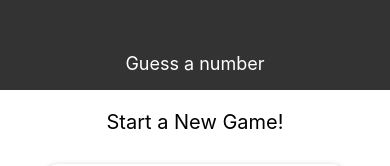
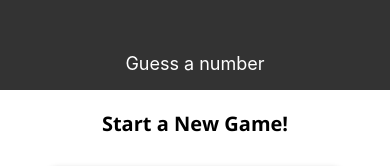
Before and after one commit to KihoonCode/Guess-A-Number, a React Native app: screen / in a window 390 px wide. Shown: the top 166 px of the page. Built offline with nearby package versions, Linux system fonts and the light colour scheme.

Commit message:
Just added fonts styling to Start Screen title :) well done 1 commit a day :)

```diff
--- a/App.js
+++ b/App.js
@@ -1,17 +1,35 @@
 import React, { useState } from 'react';
 import { StyleSheet, View } from 'react-native';
+import * as Font from 'expo-font';
+import { AppLoading } from 'expo';
 
 import Header from './components/Header';
 import StartGameScreen from './screens/StartGameScreen';
 import GameScreen from './screens/GameScreen';
 import GameOverScreen from './screens/GameOverScreen';
 
+const fetchFonts = () => {
+   return Font.loadAsync({
+      'open-sans': require('./assets/fonts/OpenSans-Regular.ttf'),
+      'open-sans-bold': require('./assets/fonts/OpenSans-Bold.ttf')
+   });
+}
 
 export default function App() {
    // user's final guess
    const [userGuess, setUserGuess] = useState();
    // number of guesses taken to get user's number
    const [numGuess, setNumGuess] = useState(0);
+   // Whether all data is loaded for app to function
+   const [isDataLoaded, setIsDataLoaded] = useState(false);
+
+   if (!isDataLoaded) {
+      return <AppLoading
+         startAsync={fetchFonts}
+         onFinish={() => setIsDataLoaded(true)}
+         onError={err => console.log(err)}
+      />
+   }
 
    /**
     * Starts the game with the final guess.
--- a/screens/StartGameScreen.js
+++ b/screens/StartGameScreen.js
@@ -118,7 +118,8 @@
 
    title: {
       fontSize: 20,
-      marginVertical: 10
+      marginVertical: 10,
+      fontFamily: 'open-sans-bold'
    },
 
    inputContainer: {
```
